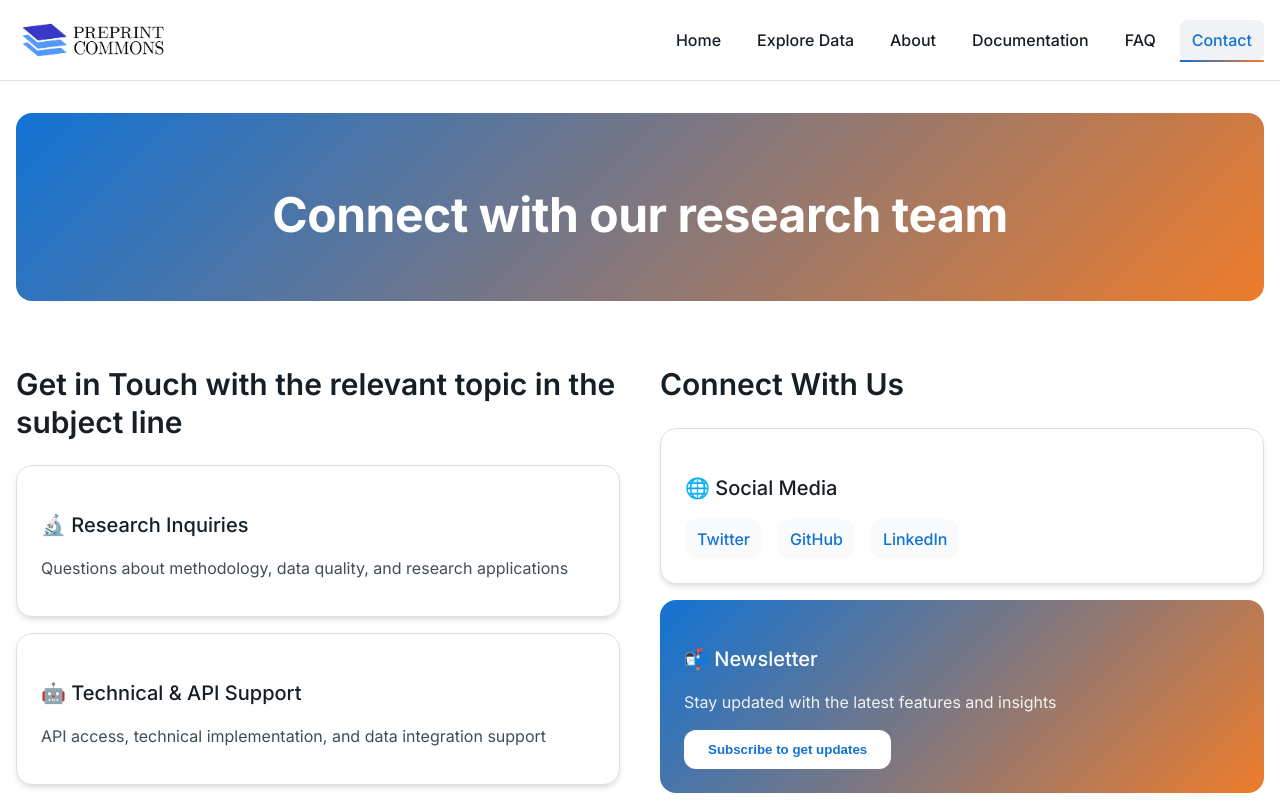
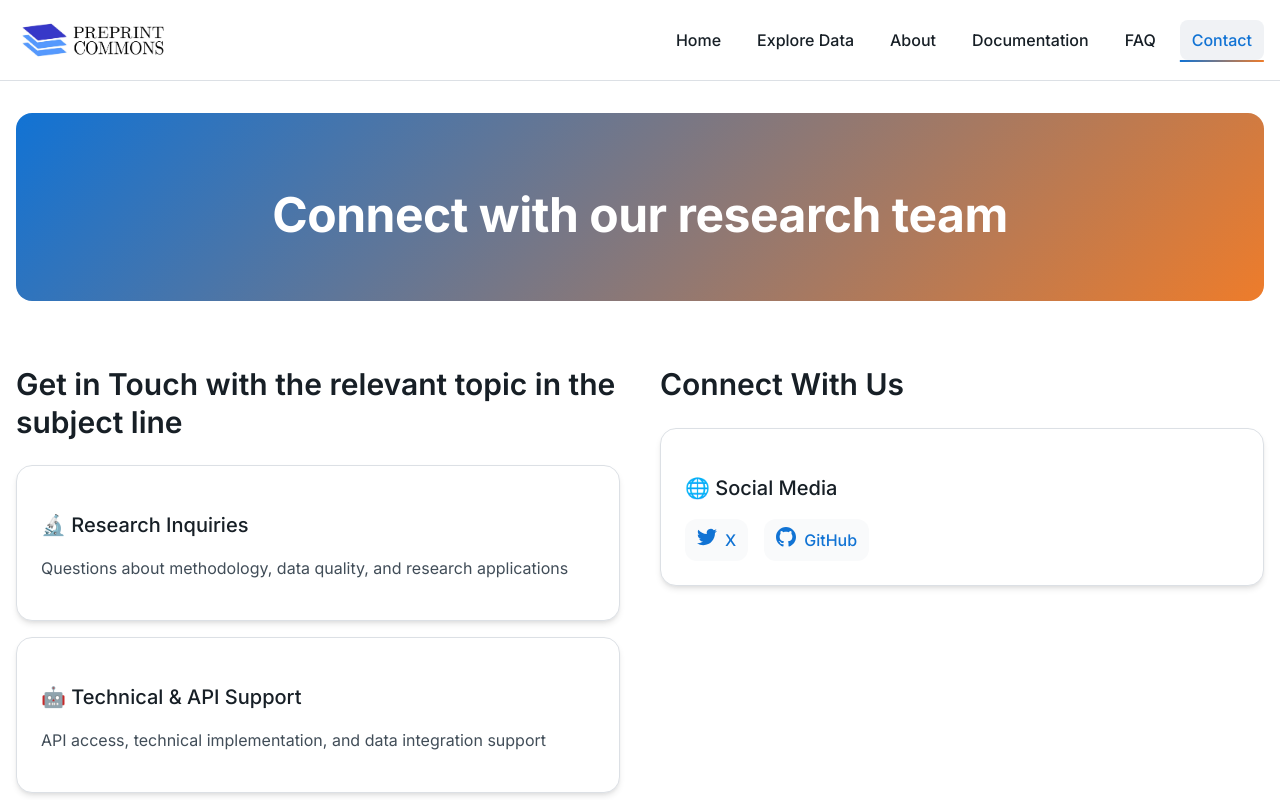
Before and after one commit to Bibhuprasadbehera/Preprint-commons, a React (Vite) app in the folder frontend/: page /contact in a window 1280 px wide. Shown: the top 800 px of the page. Built offline with nearby package versions, Linux system fonts and the light colour scheme.

Commit message:
removed newsletter from contact page...updated footer with links

```diff
--- a/frontend/src/components/layout/Footer/Footer.jsx
+++ b/frontend/src/components/layout/Footer/Footer.jsx
@@ -16,11 +16,11 @@
             </div>
             <div className={styles.socialLinks}>
               <a
-                href="https://twitter.com"
+                href="https://x.com/ganitlabs"
                 className={styles.socialLink}
                 target="_blank"
                 rel="noopener noreferrer"
-                aria-label="Twitter"
+                aria-label="X"
               >
                 <svg width="20" height="20" viewBox="0 0 24 24" fill="currentColor">
                   <path d="M23.953 4.57a10 10 0 01-2.825.775 4.958 4.958 0 002.163-2.723c-.951.555-2.005.959-3.127 1.184a4.92 4.92 0 00-8.384 4.482C7.69 8.095 4.067 6.13 1.64 3.162a4.822 4.822 0 00-.666 2.475c0 1.71.87 3.213 2.188 4.096a4.904 4.904 0 01-2.228-.616v.06a4.923 4.923 0 003.946 4.827 4.996 4.996 0 01-2.212.085 4.936 4.936 0 004.604 3.417 9.867 9.867 0 01-6.102 2.105c-.39 0-.779-.023-1.17-.067a13.995 13.995 0 007.557 2.209c9.053 0 13.998-7.496 13.998-13.985 0-.21 0-.42-.015-.63A9.935 9.935 0 0024 4.59z"/>
@@ -35,17 +35,6 @@
               >
                 <svg width="20" height="20" viewBox="0 0 24 24" fill="currentColor">
                   <path d="M12 0c-6.626 0-12 5.373-12 12 0 5.302 3.438 9.8 8.207 11.387.599.111.793-.261.793-.577v-2.234c-3.338.726-4.033-1.416-4.033-1.416-.546-1.387-1.333-1.756-1.333-1.756-1.089-.745.083-.729.083-.729 1.205.084 1.839 1.237 1.839 1.237 1.07 1.834 2.807 1.304 3.492.997.107-.775.418-1.305.762-1.604-2.665-.305-5.467-1.334-5.467-5.931 0-1.311.469-2.381 1.236-3.221-.124-.303-.535-1.524.117-3.176 0 0 1.008-.322 3.301 1.23.957-.266 1.983-.399 3.003-.404 1.02.005 2.047.138 3.006.404 2.291-1.552 3.297-1.23 3.297-1.23.653 1.653.242 2.874.118 3.176.77.84 1.235 1.911 1.235 3.221 0 4.609-2.807 5.624-5.479 5.921.43.372.823 1.102.823 2.222v3.293c0 .319.192.694.801.576 4.765-1.589 8.199-6.086 8.199-11.386 0-6.627-5.373-12-12-12z"/>
-                </svg>
-              </a>
-              <a
-                href="https://linkedin.com"
-                className={styles.socialLink}
-                target="_blank"
-                rel="noopener noreferrer"
-                aria-label="LinkedIn"
-              >
-                <svg width="20" height="20" viewBox="0 0 24 24" fill="currentColor">
-                  <path d="M20.447 20.452h-3.554v-5.569c0-1.328-.027-3.037-1.852-3.037-1.853 0-2.136 1.445-2.136 2.939v5.667H9.351V9h3.414v1.561h.046c.477-.9 1.637-1.85 3.37-1.85 3.601 0 4.267 2.37 4.267 5.455v6.286zM5.337 7.433c-1.144 0-2.063-.926-2.063-2.065 0-1.138.92-2.063 2.063-2.063 1.14 0 2.064.925 2.064 2.063 0 1.139-.925 2.065-2.064 2.065zm1.782 13.019H3.555V9h3.564v11.452zM22.225 0H1.771C.792 0 0 .774 0 1.729v20.542C0 23.227.792 24 1.771 24h20.451C23.2 24 24 23.227 24 22.271V1.729C24 .774 23.2 0 22.222 0h.003z"/>
                 </svg>
               </a>
             </div>
--- a/frontend/src/pages/AboutPage.jsx
+++ b/frontend/src/pages/AboutPage.jsx
@@ -183,6 +183,23 @@
             </h2>
           </div>
 
+          {/* Developer Credit */}
+          <div style={{
+            textAlign: 'center',
+            marginBottom: 'var(--spacing-xl)',
+            padding: 'var(--spacing-lg)',
+            background: 'var(--color-bg-primary)',
+            borderRadius: 'var(--radius-lg)',
+            border: '1px solid var(--color-neutral-200)'
+          }}>
+            <p className="text-body-small" style={{
+              color: 'var(--color-text-secondary)',
+              fontStyle: 'italic'
+            }}>
+              Database designed and developed by <strong>Bibhu Prasad Behera</strong>
+            </p>
+          </div>
+
           {/* Logo Display */}
           <div style={{
             display: 'flex',
--- a/frontend/src/pages/ContactPage.jsx
+++ b/frontend/src/pages/ContactPage.jsx
@@ -78,28 +78,11 @@
                     }}>
                       {contact.icon} {contact.title}
                     </h3>
-                    <div>
-                      <p className="text-body" style={{
-                        marginBottom: 'var(--spacing-md)',
-                        color: 'var(--color-text-secondary)'
-                      }}>
-                        {contact.desc}
-                      </p>
-                      <a
-                        href={`mailto:${contact.email}`}
-                        style={{
-                          color: 'var(--color-primary)',
-                          textDecoration: 'none',
-                          fontWeight: 'var(--font-weight-medium)',
-                          fontSize: 'var(--font-size-lg)',
-                          transition: 'color var(--transition-fast)'
-                        }}
-                        onMouseEnter={(e) => e.target.style.color = 'var(--color-primary-dark)'}
-                        onMouseLeave={(e) => e.target.style.color = 'var(--color-primary)'}
-                      >
-                        {contact.email}
-                      </a>
-                    </div>
+                    <p className="text-body" style={{
+                      color: 'var(--color-text-secondary)'
+                    }}>
+                      {contact.desc}
+                    </p>
                   </div>
                 </div>
               ))}
@@ -128,10 +111,27 @@
                   🌐 Social Media
                 </h3>
                 <div style={{ display: 'flex', gap: 'var(--spacing-lg)', flexWrap: 'wrap' }}>
-                  {['Twitter', 'GitHub', 'LinkedIn'].map((platform, index) => (
+                  {[
+                    {
+                      name: 'X',
+                      url: 'https://x.com/ganitlabs',
+                      icon: `<svg width="20" height="20" viewBox="0 0 24 24" fill="currentColor">
+                        <path d="M23.953 4.57a10 10 0 01-2.825.775 4.958 4.958 0 002.163-2.723c-.951.555-2.005.959-3.127 1.184a4.92 4.92 0 00-8.384 4.482C7.69 8.095 4.067 6.13 1.64 3.162a4.822 4.822 0 00-.666 2.475c0 1.71.87 3.213 2.188 4.096a4.904 4.904 0 01-2.228-.616v.06a4.923 4.923 0 003.946 4.827 4.996 4.996 0 01-2.212.085 4.936 4.936 0 004.604 3.417 9.867 9.867 0 01-6.102 2.105c-.39 0-.779-.023-1.17-.067a13.995 13.995 0 007.557 2.209c9.053 0 13.998-7.496 13.998-13.985 0-.21 0-.42-.015-.63A9.935 9.935 0 0024 4.59z"/>
+                      </svg>`
+                    },
+                    {
+                      name: 'GitHub',
+                      url: 'https://github.com/binaypanda/Preprint-commons',
+                      icon: `<svg width="20" height="20" viewBox="0 0 24 24" fill="currentColor">
+                        <path d="M12 0c-6.626 0-12 5.373-12 12 0 5.302 3.438 9.8 8.207 11.387.599.111.793-.261.793-.577v-2.234c-3.338.726-4.033-1.416-4.033-1.416-.546-1.387-1.333-1.756-1.333-1.756-1.089-.745.083-.729.083-.729 1.205.084 1.839 1.237 1.839 1.237 1.07 1.834 2.807 1.304 3.492.997.107-.775.418-1.305.762-1.604-2.665-.305-5.467-1.334-5.467-5.931 0-1.311.469-2.381 1.236-3.221-.124-.303-.535-1.524.117-3.176 0 0 1.008-.322 3.301 1.23.957-.266 1.983-.399 3.003-.404 1.02.005 2.047.138 3.006.404 2.291-1.552 3.297-1.23 3.297-1.23.653 1.653.242 2.874.118 3.176.77.84 1.235 1.911 1.235 3.221 0 4.609-2.807 5.624-5.479 5.921.43.372.823 1.102.823 2.222v3.293c0 .319.192.694.801.576 4.765-1.589 8.199-6.086 8.199-11.386 0-6.627-5.373-12-12-12z"/>
+                      </svg>`
+                    }
+                  ].map((platform, index) => (
                     <a
-                      key={platform}
-                      href={`https://${platform.toLowerCase()}.com/preprintcommons`}
+                      key={platform.name}
+                      href={platform.url}
+                      target="_blank"
+                      rel="noopener noreferrer"
                       style={{
                         color: 'var(--color-primary)',
                         textDecoration: 'none',
@@ -139,7 +139,10 @@
                         padding: 'var(--spacing-sm) var(--spacing-md)',
                         background: 'var(--color-bg-secondary)',
                         borderRadius: 'var(--radius-lg)',
-                        transition: 'all var(--transition-normal)'
+                        transition: 'all var(--transition-normal)',
+                        display: 'flex',
+                        alignItems: 'center',
+                        gap: 'var(--spacing-sm)'
                       }}
                       onMouseEnter={(e) => {
                         e.target.style.background = 'var(--color-primary)';
@@ -150,41 +153,11 @@
                         e.target.style.color = 'var(--color-primary)';
                       }}
                     >
-                      {platform}
+                      <span dangerouslySetInnerHTML={{ __html: platform.icon }} />
+                      {platform.name}
                     </a>
                   ))}
                 </div>
-              </div>
-
-              {/* Newsletter */}
-              <div className="animate-slideInRight" style={{
-                animationDelay: '0.3s',
-                background: 'linear-gradient(135deg, var(--color-primary) 0%, var(--color-secondary) 100%)',
-                color: 'white',
-                borderRadius: 'var(--radius-xl)',
-                padding: 'var(--spacing-xl)'
-              }}>
-                <h3 className="text-heading-4" style={{ color: 'white', marginBottom: 'var(--spacing-lg)' }}>
-                  📬 Newsletter
-                </h3>
-                <p className="text-body" style={{
-                  color: 'rgba(255, 255, 255, 0.9)',
-                  marginBottom: 'var(--spacing-lg)'
-                }}>
-                  Stay updated with the latest features and insights
-                </p>
-                <button style={{
-                  background: 'white',
-                  color: 'var(--color-primary)',
-                  border: 'none',
-                  padding: 'var(--spacing-md) var(--spacing-xl)',
-                  borderRadius: 'var(--radius-lg)',
-                  fontWeight: 'var(--font-weight-semibold)',
-                  cursor: 'pointer',
-                  transition: 'all var(--transition-normal)'
-                }}>
-                  Subscribe to get updates
-                </button>
               </div>
             </div>
           </div>
```
